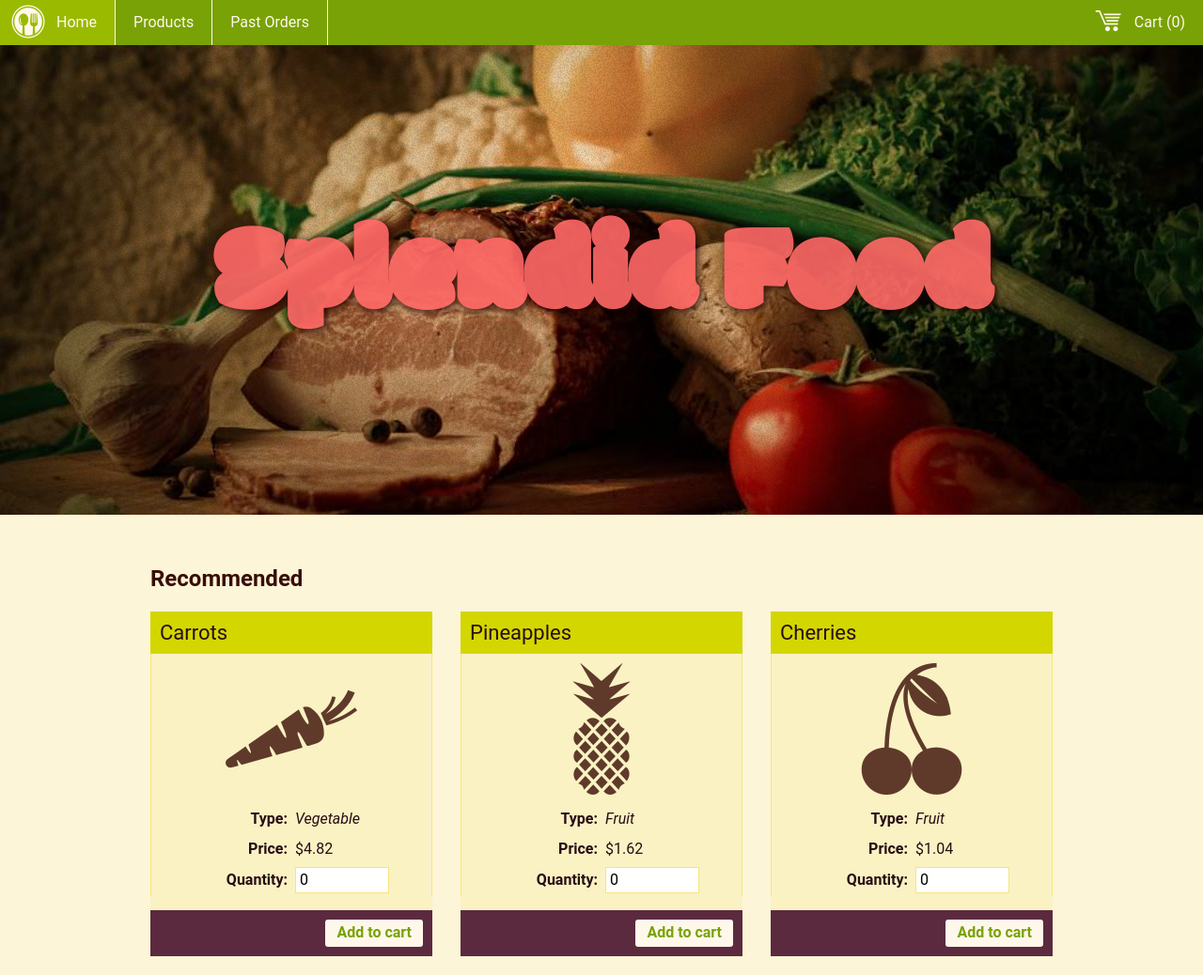
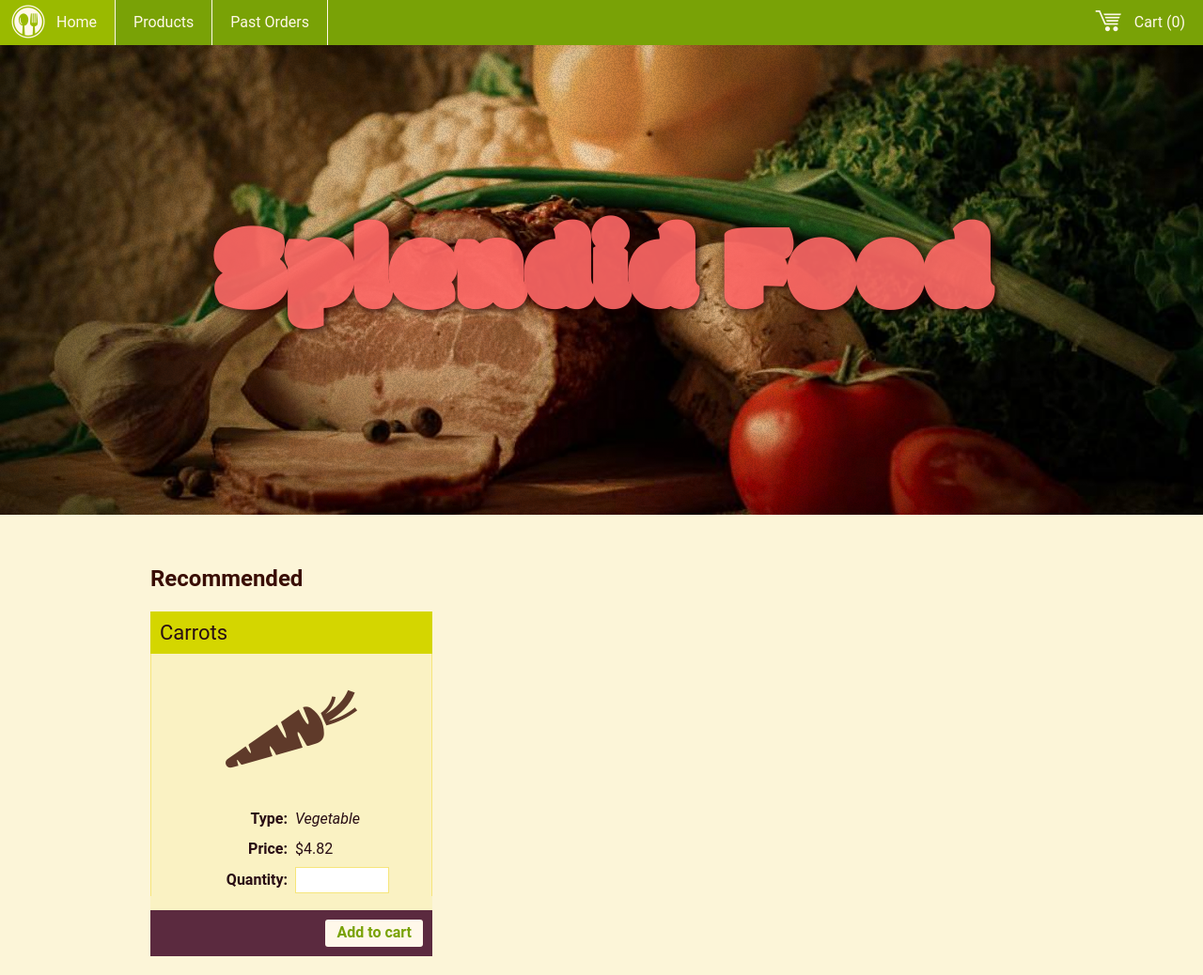
Before and after one commit to mathsz08/vue-site, a website: page src/app.html in a window 1280 px wide. Shown: the whole page at 94% size. Drawn offline with nearby package versions, Linux system fonts and the light colour scheme.

Commit message:
2nd commit

```diff
--- a/src/app.html
+++ b/src/app.html
@@ -75,83 +75,7 @@
               </form>
             </div>
             <div class="card-footer">
-              <button class="btn btn-light">Add to cart</button>
-            </div>
-          </div>
-
-          <div class="card">
-            <div class="card-title">
-              Pineapples
-            </div>
-            <div class="card-body">
-              <i class="icofont-10x icofont-pineapple"></i>
-              <form>
-                <div class="row">
-                  <div class="cell">
-                    <label>Type:</label>
-                  </div>
-                  <div class="cell">
-                    <em>Fruit</em>
-                  </div>
-                </div>
-                <div class="row">
-                  <div class="cell">
-                    <label>Price:</label>
-                  </div>
-                  <div class="cell">
-                    $1.62
-                  </div>
-                </div>
-                <div class="row">
-                  <div class="cell">
-                    <label>Quantity:</label>
-                  </div>
-                  <div class="cell">
-                    <input type="number" v-model.number="inventory.pineapples">
-                  </div>
-                </div>
-              </form>
-            </div>
-            <div class="card-footer">
-              <button class="btn btn-light">Add to cart</button>
-            </div>
-          </div>
-
-          <div class="card">
-            <div class="card-title">
-              Cherries
-            </div>
-            <div class="card-body">
-              <i class="icofont-10x icofont-cherry"></i>
-              <form>
-                <div class="row">
-                  <div class="cell">
-                    <label>Type:</label>
-                  </div>
-                  <div class="cell">
-                    <em>Fruit</em>
-                  </div>
-                </div>
-                <div class="row">
-                  <div class="cell">
-                    <label>Price:</label>
-                  </div>
-                  <div class="cell">
-                    $1.04
-                  </div>
-                </div>
-                <div class="row">
-                  <div class="cell">
-                    <label>Quantity:</label>
-                  </div>
-                  <div class="cell">
-                    <input type="number" v-model.number="inventory.cherries" >
-                  </div>
-                </div>
-              </form>
-            </div>
-            <div class="card-footer">
-              <button class="btn btn-light">Add to cart</button>
+              <button @click="addToCart('carrots')" class="btn btn-light">Add to cart</button>
             </div>
           </div>
 
@@ -159,7 +83,11 @@
 
       </main>
 
-      <sidebar v-if="showSideBar" :toggle="toggleSideBar"/>
+      <sidebar
+        v-if="showSideBar"
+        :toggle="toggleSideBar"
+        :cart="cart">
+        />
 
       <footer>
       </footer>
@@ -174,11 +102,7 @@
         data(){
           return{
             showSideBar: false,
-            inventory:{
-              carrots: 0 ,
-              pineapples:0,
-              cherries:0
-            },
+            inventory:[],
             cart:{
               carrots: 0 ,
               pineapples:0,
@@ -188,17 +112,27 @@
           }
         },
         methods: {
-          addToCart(type, quantity){
+          addToCart(type){
             this.cart[type] += this.inventory[type]
           },
           toggleSideBar(){
             this.showSideBar = !this.showSideBar
           }
+        },
+        async mounted(){
+          const res = await fetch('./food.json')
+          const data = await res.json()
+          this.inventory = data
         }
       });
 
       app.component('sidebar',{
-        props:['toggle'],
+        props:['toggle','cart'],
+        computed:{
+          cartTotal(){
+            return this.cart.carrots * 4.82
+          }
+        },
         template: `
         <aside class="cart-container">
         <div class="cart">
@@ -226,9 +160,9 @@
                 <tr>
                   <td><i class="icofont-carrot icofont-3x"></i></td>
                   <td>Carrot</td>
-                  <td>$1.00</td>
-                  <td class="center">1</td>
-                  <td>$1.00</td>
+                  <td>$4.82</td>
+                  <td class="center">{{ cart.carrots }}</td>
+                  <td>\${{ cart.carrots * 4.82}}</td>
                   <td class="center">
                     <button class="btn btn-light cart-remove">
                       &times;
@@ -240,7 +174,7 @@
 
             <p class="center"><em>No items in cart</em></p>
             <div class="spread">
-              <span><strong>Total:</strong> $1.00</span>
+              <span><strong>Total:</strong> \${{cartTotal}}}</span>
               <button class="btn btn-light">Checkout</button>
             </div>
           </div>
```
